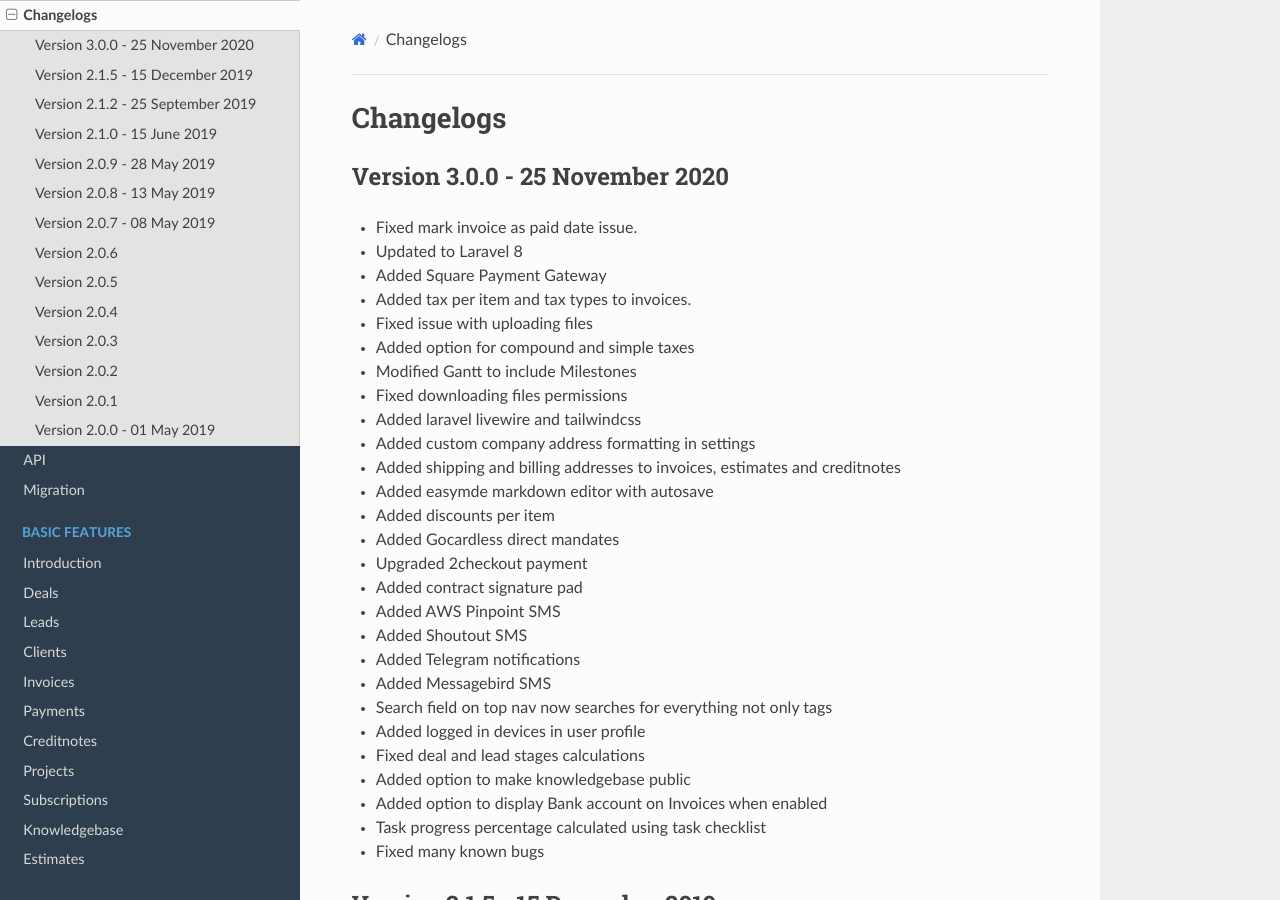
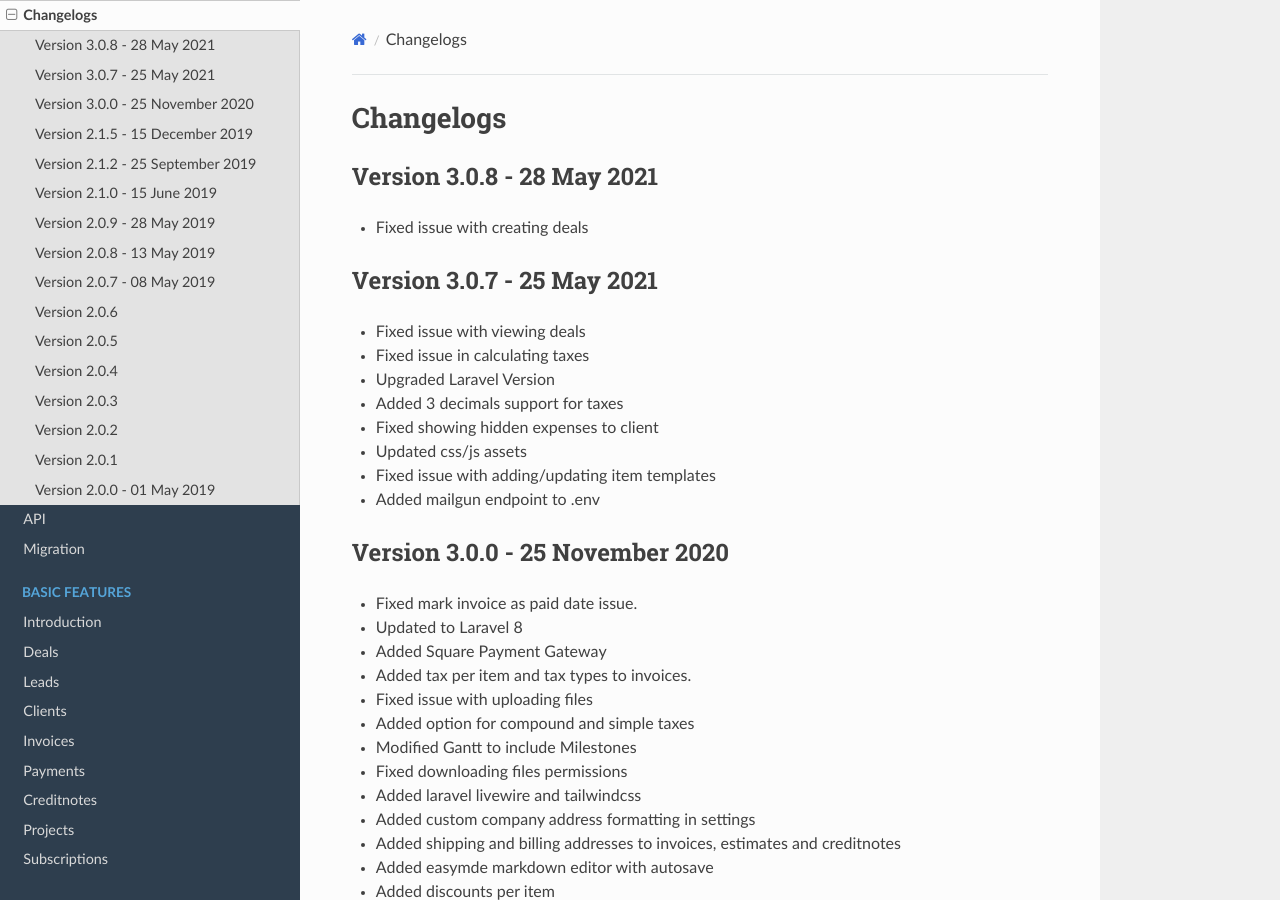
Before and after one commit to wmandai/workice-docs, a Sphinx documentation site: the page built from docs/source/changelogs.rst, in a window 1280 px wide and 900 px high. Built offline with Sphinx 7.4.7 and the Read the Docs theme 2.0.0, drawn with Linux system fonts in a browser that asks for light colours.

Commit message:
Update changelogs.rst

```diff
--- a/docs/source/changelogs.rst
+++ b/docs/source/changelogs.rst
@@ -1,5 +1,20 @@
 Changelogs
 ==========
+Version 3.0.8 - 28 May 2021
+"""""""""""""""""""""""""""""""
+- Fixed issue with creating deals
+
+Version 3.0.7 - 25 May 2021
+"""""""""""""""""""""""""""""""
+- Fixed issue with viewing deals
+- Fixed issue in calculating taxes
+- Upgraded Laravel Version
+- Added 3 decimals support for taxes
+- Fixed showing hidden expenses to client
+- Updated css/js assets
+- Fixed issue with adding/updating item templates
+- Added mailgun endpoint to .env
+
 Version 3.0.0 - 25 November 2020
 """""""""""""""""""""""""""""""
 - Fixed mark invoice as paid date issue.
```
